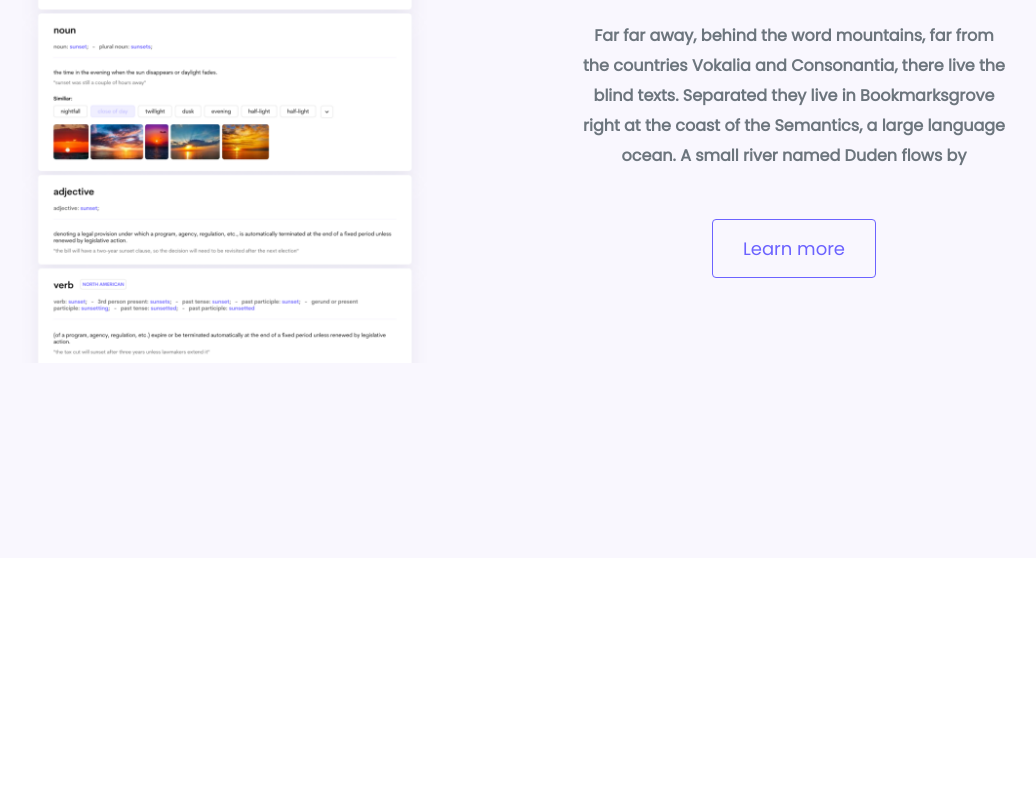
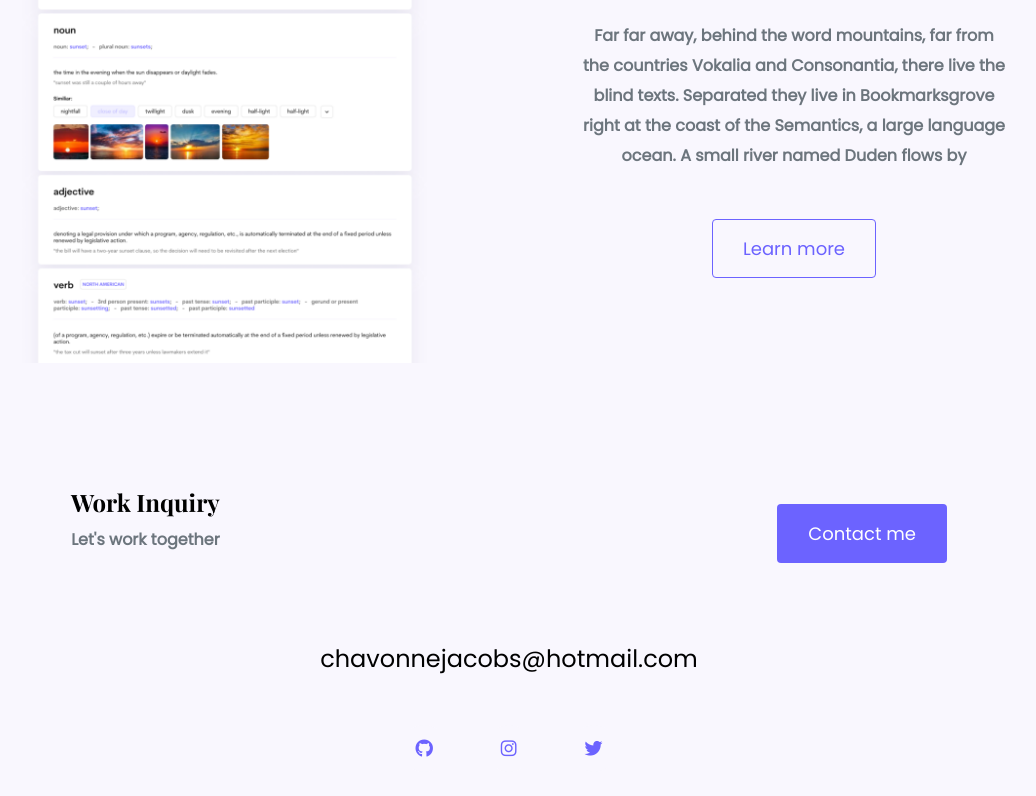
Before and after one commit to Chavonnej/Project-Portfolio-2, a plain HTML site: page index.html in a window 1280 px wide. Shown: the part 2134-2930 px from the top of the page, without its empty margins (131-1167 px from the left). Before the commit the page ends 2692 px from the top, so only its background shows below. Drawn offline with nearby package versions, Linux system fonts and the light colour scheme.

Commit message:
Added the Footer

```diff
--- a/application/portfolio.css
+++ b/application/portfolio.css
@@ -125,6 +125,45 @@ nav li.active a {
   color: var(--branding-color);
 }
 
+footer {
+  margin: 60px 0;
+}
+
+footer .contact-box {
+  background: var(--secondary-color);
+  padding: 30px 120px;
+  border-radius: 10px;
+}
+
+footer .contact-box p {
+  margin: 0;
+}
+
+footer .email-link {
+  text-decoration: none;
+  color: black;
+  font-size: 24px;
+}
+
+footer .email-link:hover {
+  color: var(--branding-color);
+}
+
+footer .social-links a {
+  margin: 0 20px;
+  color: var(--branding-color);
+  background: var(--secondary-color);
+  padding: 10px 14px;
+  border-radius: 50%;
+  font-size: 18px;
+  transition: all 100ms ease-in-out;
+}
+
+footer .social-links a:hover {
+  color: white;
+  background: var(--branding-color);
+}
+
 @media (max-width: 900px) {
   h1 {
     font-size: 44px;
--- a/index.html
+++ b/index.html
@@ -120,6 +120,33 @@
             </div>
           </div>
         </div>
+        <footer>
+            <div class="contact-box justify-content-between mb-5 d-none d-md-flex">
+              <div>
+                <h4>Work Inquiry</h4>
+                <p class="text-muted">Let's work together</p>
+              </div>
+              <div>
+                <a href="" class="btn btn-branding mt-3"> Contact me </a>
+              </div>
+            </div>
+            <div class="d-flex justify-content-center mb-5">
+              <a href="mailto:patricia@gmail.com" class="email-link">
+                chavonnejacobs@hotmail.com
+              </a>
+            </div>
+            <div class="social-links d-flex justify-content-center">
+              <a href="https://github.com/Chavonnej" target="_blank">
+                <i class="fab fa-github" aria-hidden="true"></i>
+              </a>
+              <a href="https://www.instragram.com/itsmechav" target="_blank">
+                <i class="fab fa-instagram" aria-hidden="true"></i>
+              </a>
+              <a href="https://www.twitter.com/patricia" target="_blank">
+                <i class="fab fa-twitter" aria-hidden="true"></i>
+              </a>
+            </div>
+          </footer>
       </div>
   </body>
 </html>
```
